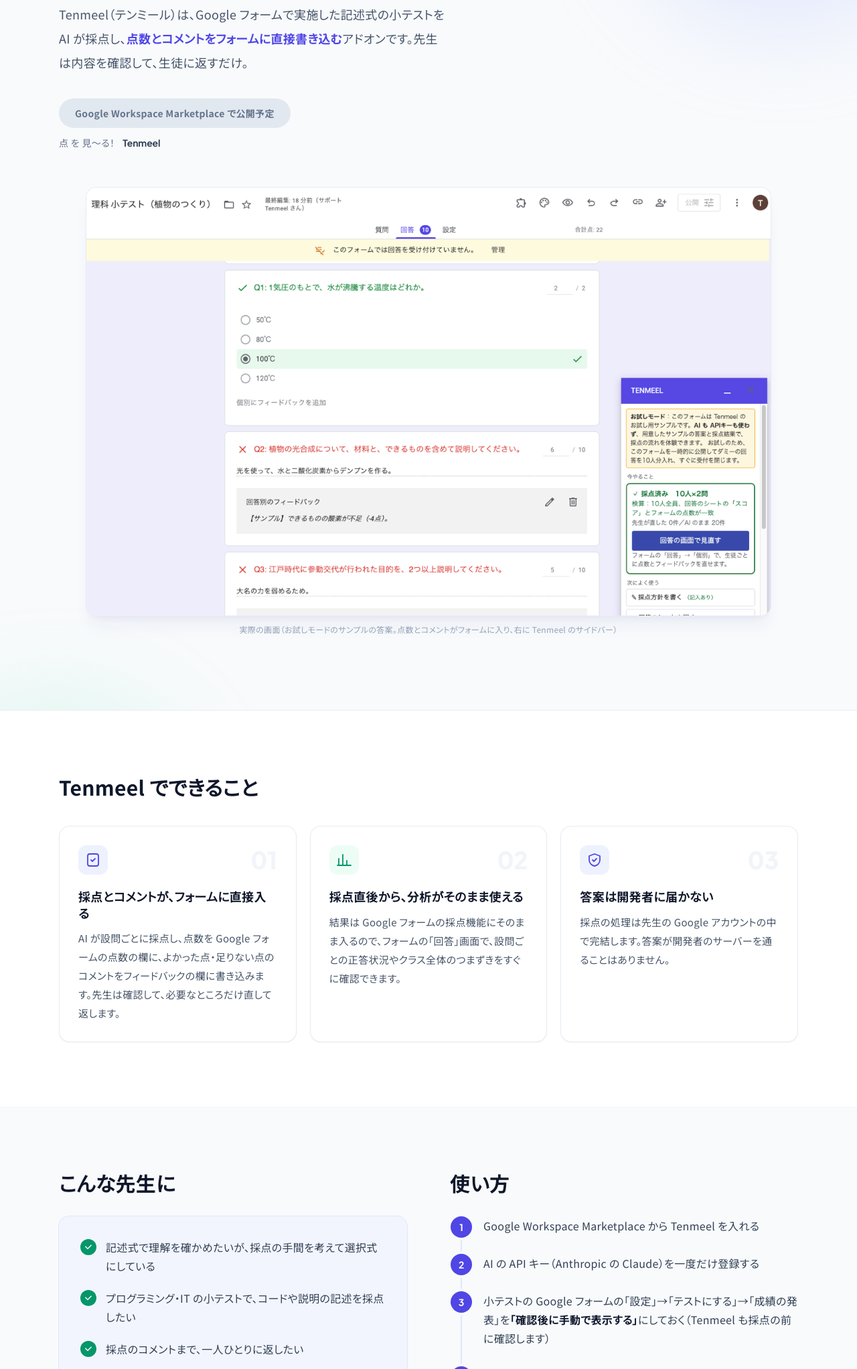
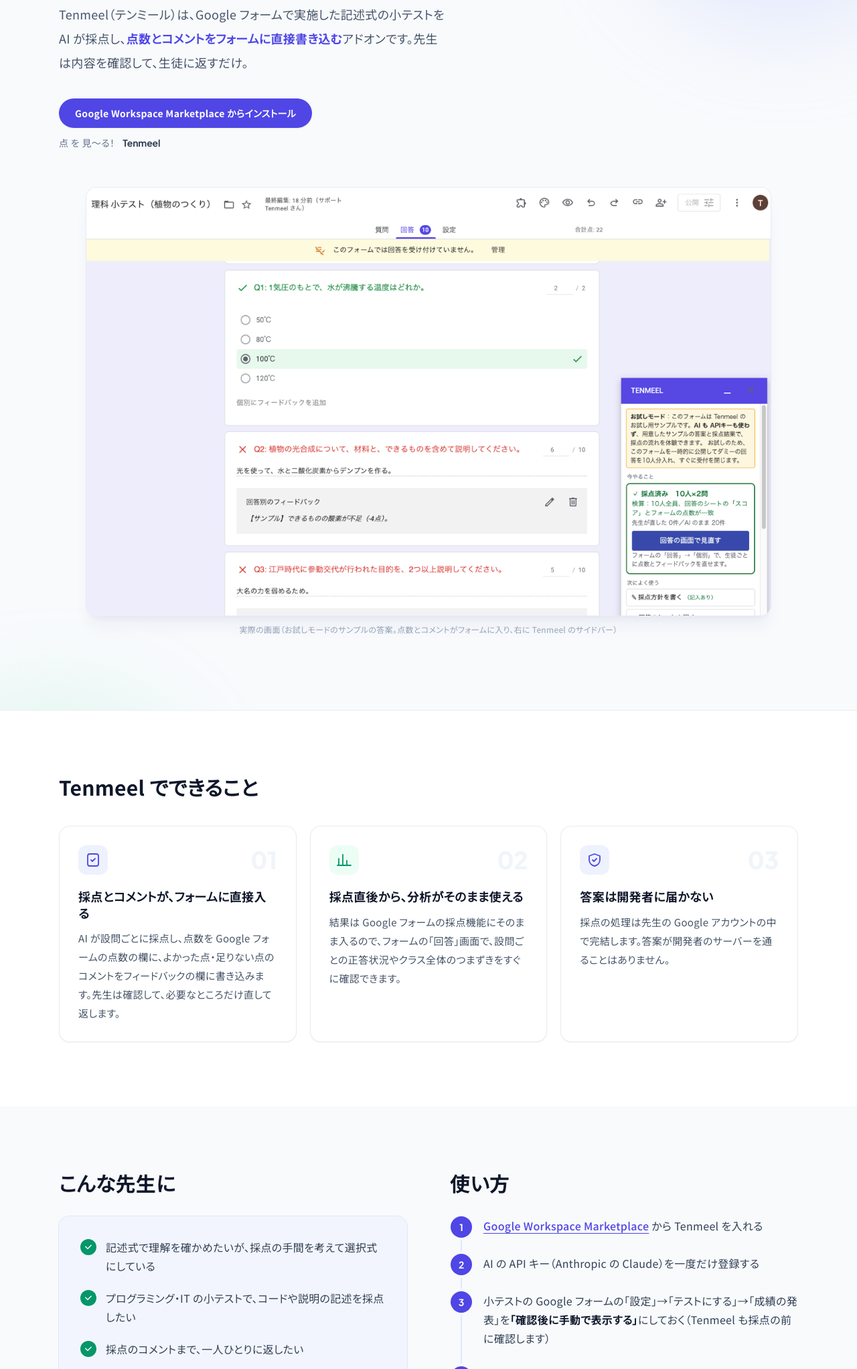
Before and after one commit to tenmeel/tenmeel-web, a plain HTML site: page index.html in a window 1280 px wide. Shown: the part 339-2383 px from the top of the page at 67% size. Drawn offline with Linux system fonts and the light colour scheme; a web font is replaced by a local one.

Commit message:
Marketplace 公開：インストールのボタンと掲載ページへのリンク
Co-Authored-By: Claude Opus 5.5 <noreply@anthropic.com>

```diff
--- a/index.html
+++ b/index.html
@@ -50,9 +50,9 @@
             Tenmeel（テンミール）は、Google フォームで実施した記述式の小テストを AI が採点し、<strong class="font-bold text-indigo-600">点数とコメントをフォームに直接書き込む</strong>アドオンです。先生は内容を確認して、生徒に返すだけ。
           </p>
           <div class="mt-9 flex flex-col items-start gap-3">
-            <!-- 公開後：href に Marketplace の掲載ページの URL を入れ、aria-disabled を外して色を indigo に -->
-            <a aria-disabled="true" class="inline-flex cursor-default items-center gap-2 rounded-full bg-slate-200 px-6 py-3 text-sm font-bold text-slate-500">
-              Google Workspace Marketplace で公開予定
+            <!-- 2026-11-12 Marketplace 承認。掲載ページへ -->
+            <a href="https://workspace.google.com/marketplace/app/tenmeel/835753320354" class="inline-flex items-center gap-2 rounded-full bg-indigo-600 px-6 py-3 text-sm font-bold text-white shadow-sm transition hover:bg-indigo-700 focus-visible:outline focus-visible:outline-2 focus-visible:outline-offset-2 focus-visible:outline-indigo-600">
+              Google Workspace Marketplace からインストール
             </a>
             <p class="text-sm text-slate-500">点 を 見〜る！<span class="ml-3 font-display font-bold text-slate-700">Tenmeel</span></p>
           </div>
@@ -135,7 +135,7 @@
           <ol class="relative ml-4 mt-8 space-y-7 border-l-2 border-indigo-100 pl-8">
             <li class="relative">
               <span class="absolute -left-[49px] top-0 flex h-8 w-8 items-center justify-center rounded-full bg-indigo-600 font-display text-sm font-bold text-white ring-4 ring-slate-50">1</span>
-              <p class="leading-7 text-slate-700">Google Workspace Marketplace から Tenmeel を入れる</p>
+              <p class="leading-7 text-slate-700"><a class="font-medium text-indigo-600 underline underline-offset-4 hover:text-indigo-700" href="https://workspace.google.com/marketplace/app/tenmeel/835753320354">Google Workspace Marketplace</a> から Tenmeel を入れる</p>
             </li>
             <li class="relative">
               <span class="absolute -left-[49px] top-0 flex h-8 w-8 items-center justify-center rounded-full bg-indigo-600 font-display text-sm font-bold text-white ring-4 ring-slate-50">2</span>
```
Also changed, not shown: support/index.html (+3 -3 lines), tw.css.
